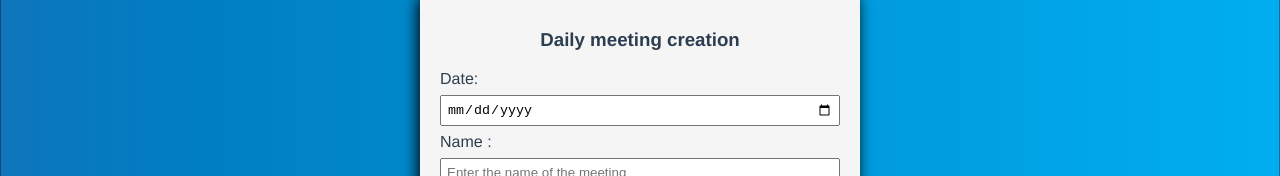
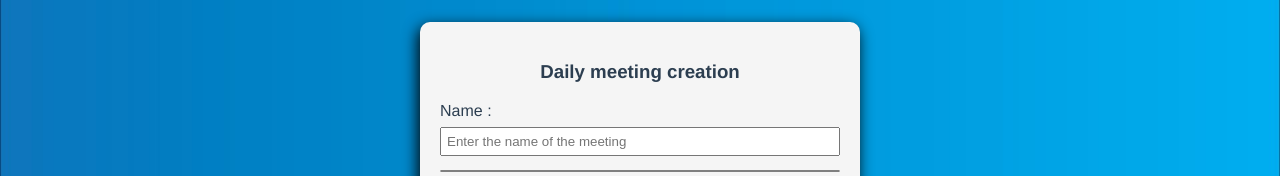
Before and after one commit to ThomasBernardDiiage/DailyRecord, a Vue app in the folder client-dailyrecord/: page /project/1/meetingCreation in a window 1280 px wide. Shown: the part 128-304 px from the top of the page. Built offline with nearby package versions, Linux system fonts and the light colour scheme; what @codekraft-studio/vue-record would draw is missing.

Commit message:
Edit the creation date

```diff
--- a/client-dailyrecord/src/views/MeetingCreation.vue
+++ b/client-dailyrecord/src/views/MeetingCreation.vue
@@ -3,9 +3,6 @@
         <section class="wrapper">
 
             <h1>Daily meeting creation</h1>
-
-            <label for="dateDaily">Date:</label>
-            <input v-model="date" type="date" name="dateDaily">
 
             <label for="dailyName">Name :</label>
             <input v-model="name" type="text" placeholder="Enter the name of the meeting">
@@ -78,7 +75,7 @@
                 Router.push('/project/' + this.$route.params.projectId);
             },
             async createMeeting(){
-                const meetingCreated = await this.MeetingService.createMeeting(100, this.name, this.audioBlob, this.date, this.$route.params.projectId);
+                const meetingCreated = await this.MeetingService.createMeeting(100, this.name, this.audioBlob, Date.now(), this.$route.params.projectId);
 
                 if(meetingCreated){
                     this.goback();
```
Also changed, not shown: 1 other file (tests, documents, lock files or other folders).
